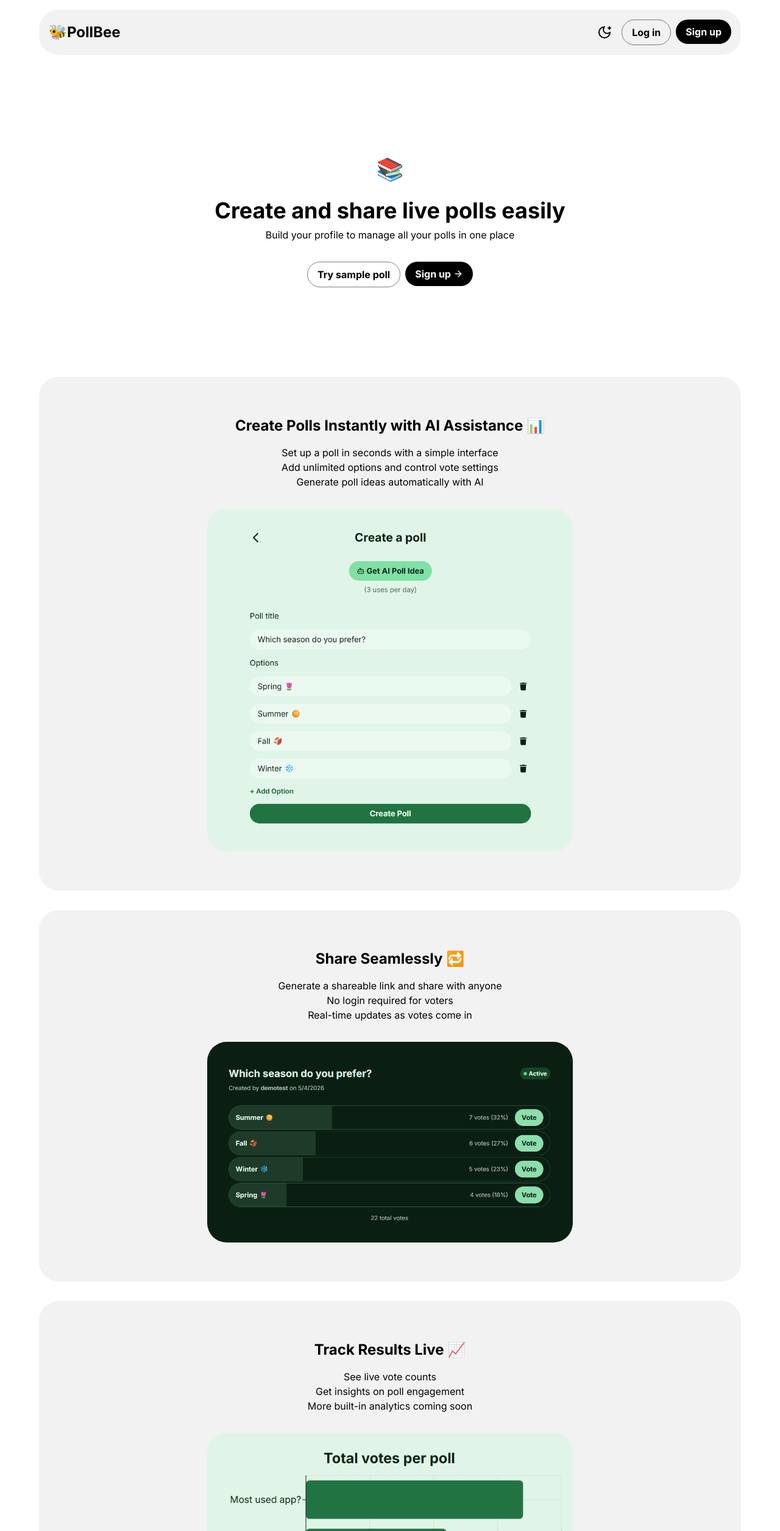
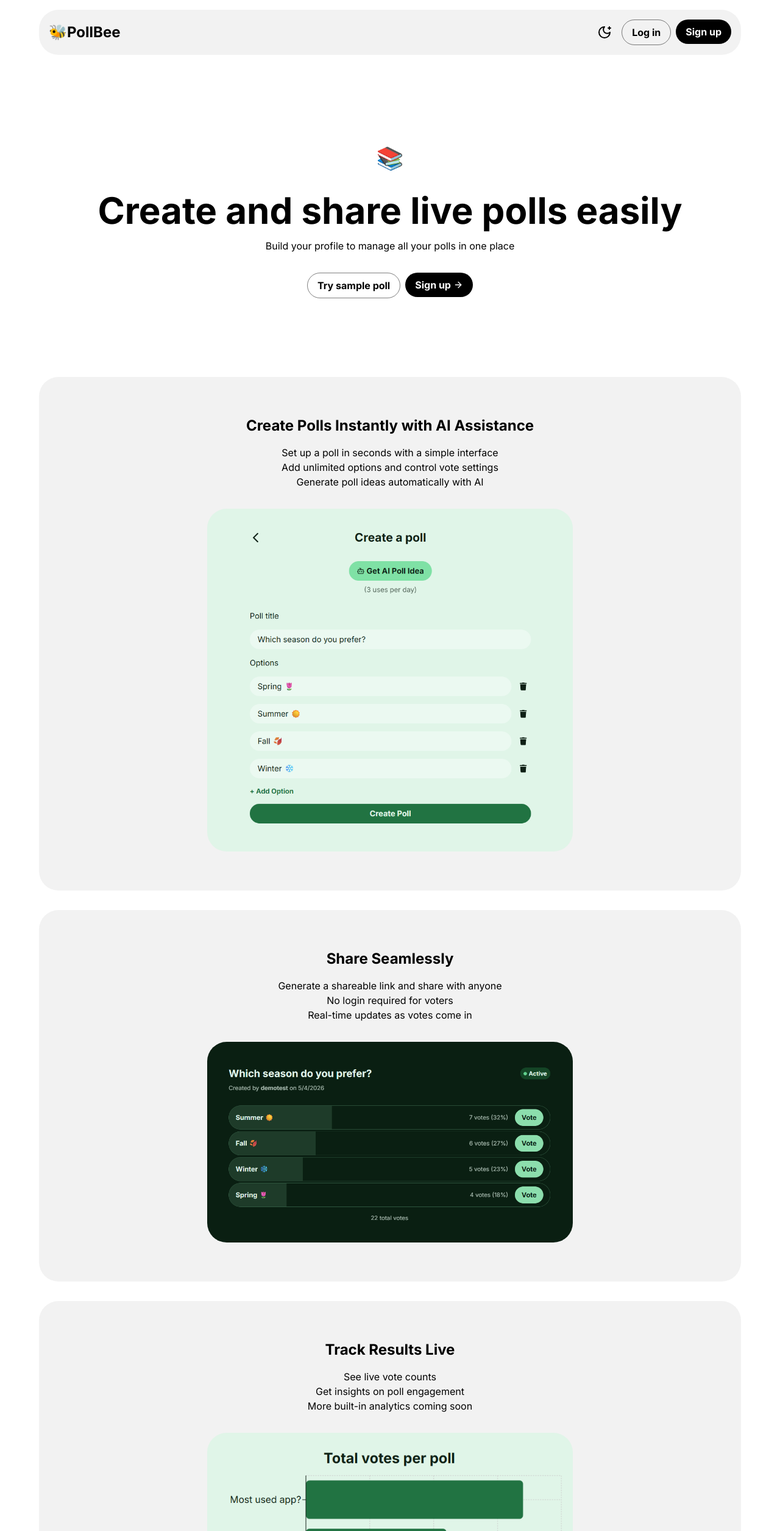
Before and after one commit to jonte265/pollbee, a Next.js app in the folder frontend/: page / in a window 1280 px wide. Shown: the top 2510 px of the page at 61% size. Built offline with nearby package versions, Linux system fonts and the light colour scheme.

Commit message:
bigger text

```diff
--- a/frontend/app/page.tsx
+++ b/frontend/app/page.tsx
@@ -29,7 +29,7 @@ export default function Home() {
     >
       <main className="m-auto flex max-w-6xl flex-col gap-16 text-center">
         <section className="flex min-h-[50vh] flex-col items-center justify-center gap-8">
-          <div className="flex flex-col gap-2 text-center">
+          <div className="flex flex-col gap-4 text-center">
             <HeroEmoji />
             <H2 large>Create and share live polls easily</H2>
             <Typography>
@@ -70,7 +70,7 @@ export default function Home() {
         {/* Feature cards */}
         <section className="flex flex-col gap-8">
           <FeatureSection
-            sectionTitle={"Create Polls Instantly with AI Assistance 📊"}
+            sectionTitle={"Create Polls Instantly with AI Assistance"}
             li1={"Set up a poll in seconds with a simple interface"}
             li2="Add unlimited options and control vote settings"
             li3="Generate poll ideas automatically with AI"
@@ -78,7 +78,7 @@ export default function Home() {
           />
 
           <FeatureSection
-            sectionTitle="Share Seamlessly 🔁"
+            sectionTitle="Share Seamlessly"
             li1="Generate a shareable link and share with anyone"
             li2="No login required for voters"
             li3="Real-time updates as votes come in"
@@ -86,7 +86,7 @@ export default function Home() {
           />
 
           <FeatureSection
-            sectionTitle="Track Results Live 📈"
+            sectionTitle="Track Results Live"
             li1="See live vote counts"
             li2="Get insights on poll engagement"
             li3="More built-in analytics coming soon"
--- a/frontend/components/ui/typography/H2.tsx
+++ b/frontend/components/ui/typography/H2.tsx
@@ -13,7 +13,7 @@ export default function H2({
 }: H2Types) {
   return (
     <h2
-      className={` ${large ? "text-4xl" : "text-2xl"} ${bold ? "font-bold" : ""} ${textCenter ? "text-center" : ""} `}
+      className={` ${large ? "text-6xl" : "text-2xl"} ${bold ? "font-bold" : ""} ${textCenter ? "text-center" : ""} `}
     >
       {children}
     </h2>
```
